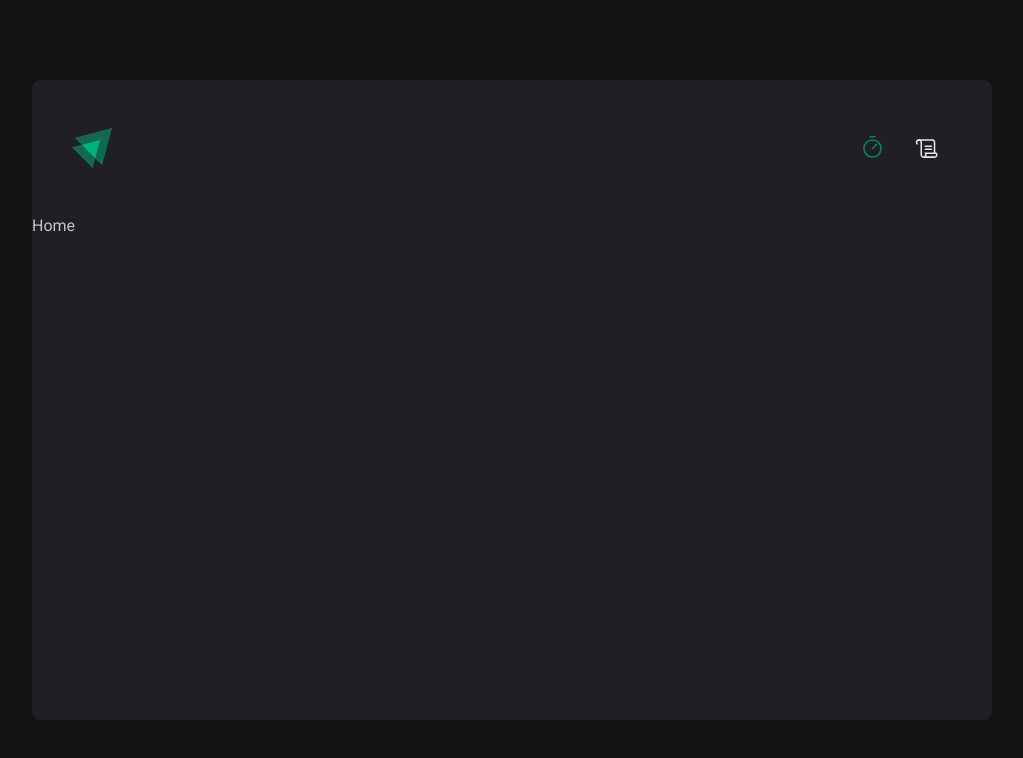
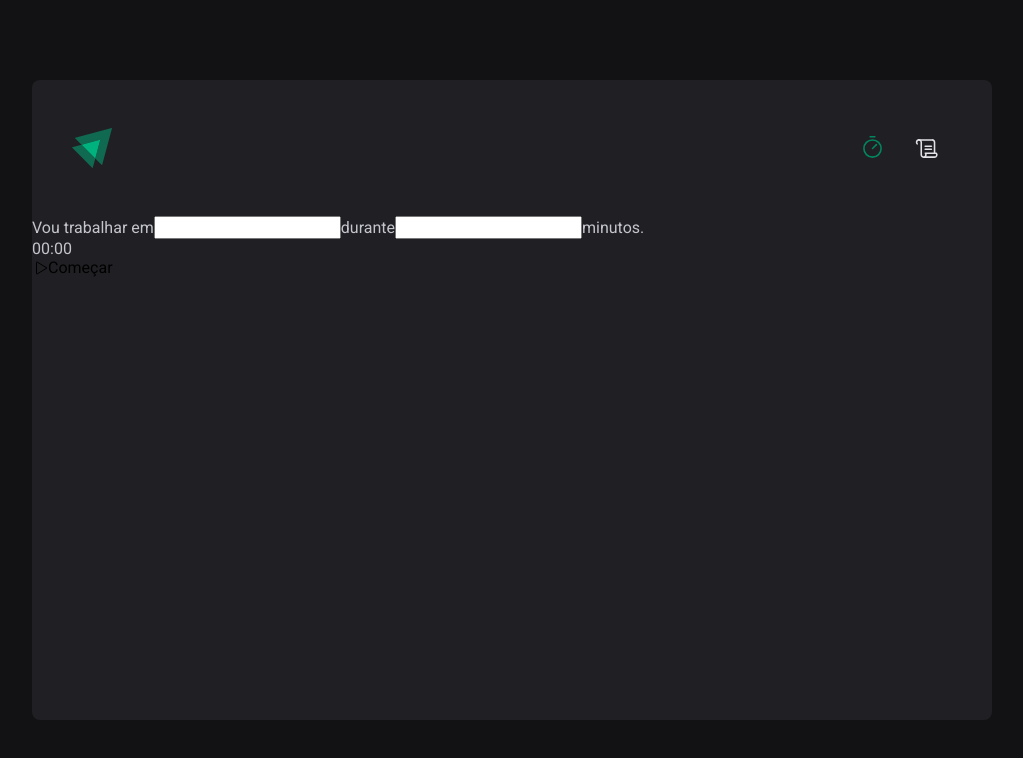
Before and after one commit to HenriqueFerraz27/ignite-pomodoro, a React (Vite) app: page / in a window 1280 px wide. Shown: the top 758 px of the page, without its empty margins (128-1151 px from the left). Built offline with nearby package versions, Linux system fonts and the light colour scheme; the HTML template or start-up script is replaced by a standard one.

Commit message:
🚧feat(page): home

```diff
--- a/package.json
+++ b/package.json
@@ -10,7 +10,8 @@
     "preview": "vite preview"
   },
   "dependencies": {
-        "react": "^18.2.0",
+    "phosphor-react": "^1.4.1",
+    "react": "^18.2.0",
     "react-dom": "^18.2.0",
     "react-router-dom": "^6.18.0",
     "styled-components": "^6.1.1"
--- a/src/pages/Home.tsx
+++ b/src/pages/Home.tsx
@@ -1,5 +1,33 @@
+import * as Icon from 'phosphor-react'
+
 export const Home = () => {
-  return <h1>Home</h1>
+  return (
+    <>
+      <form action="">
+        <div>
+          <label htmlFor="task">Vou trabalhar em</label>
+          <input id="task" type="text" />
+
+          <label htmlFor="minutesAmount">durante</label>
+          <input id="minutesAmount" type="number" />
+
+          <span>minutos.</span>
+        </div>
+
+        <div>
+          <span>0</span>
+          <span>0</span>
+          <span>:</span>
+          <span>0</span>
+          <span>0</span>
+        </div>
+
+        <button type="submit">
+          <Icon.Play /> Começar
+        </button>
+      </form>
+    </>
+  )
 }
 
 export default Home
```
